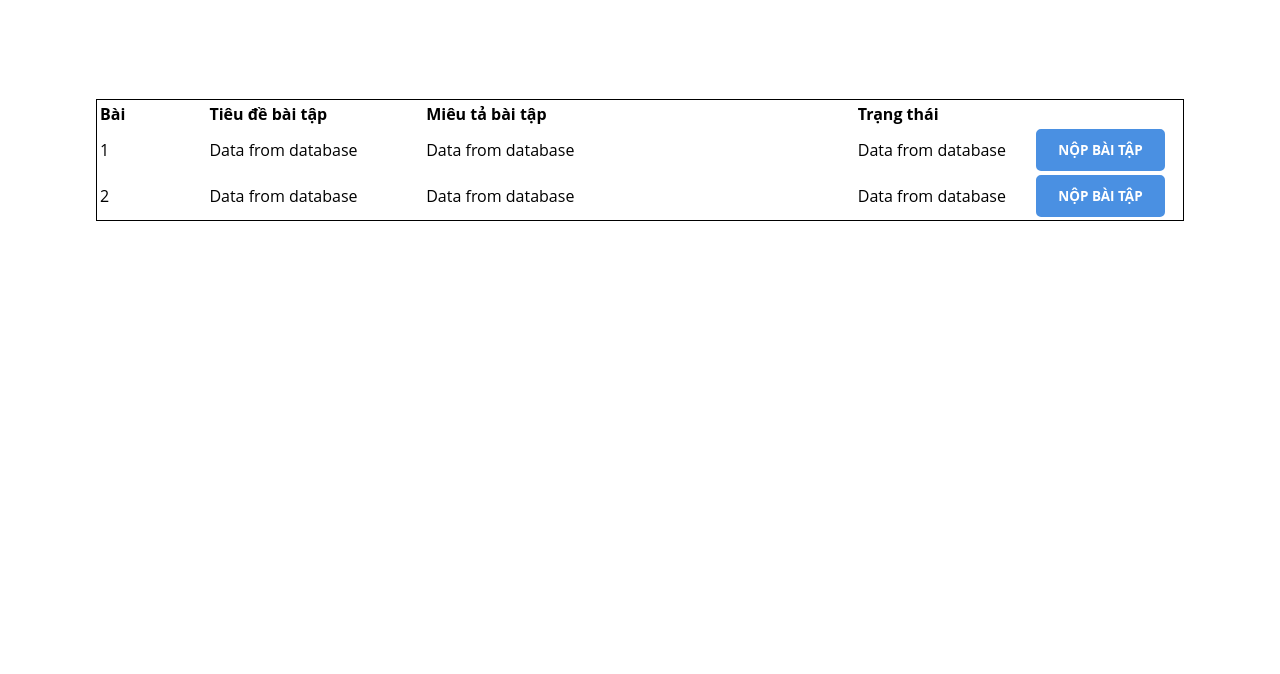
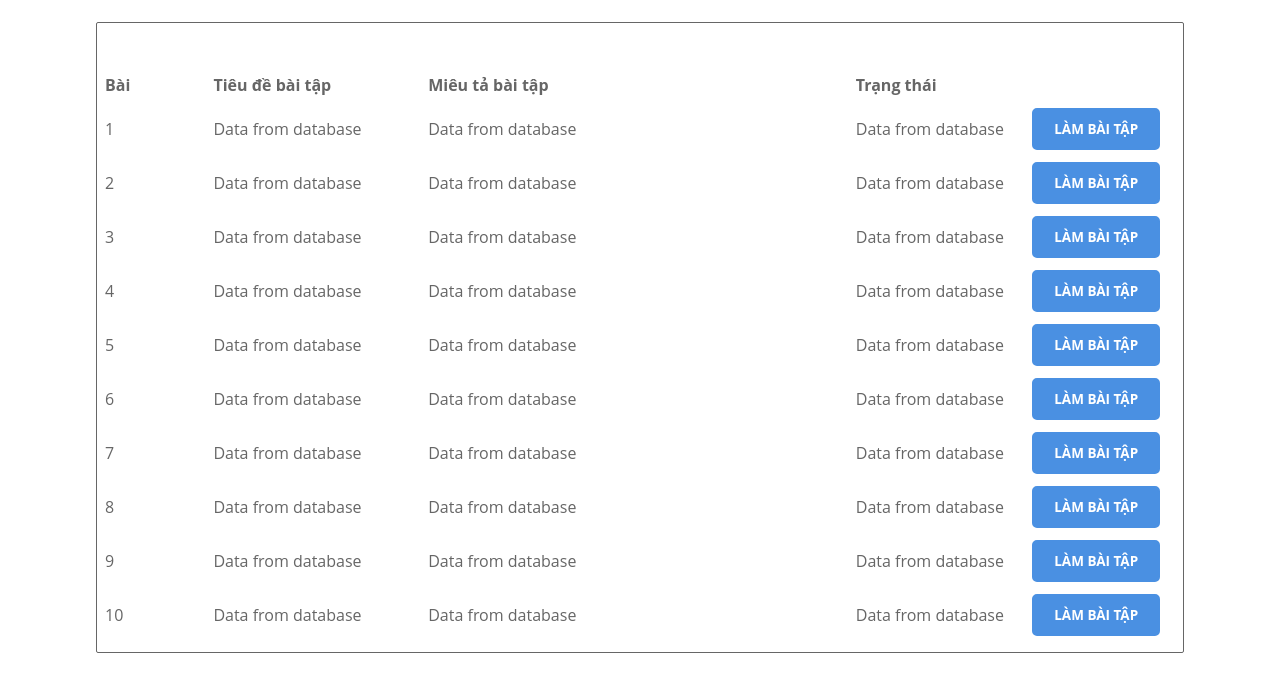
Before and after one commit to nmtoan251998/member-study-process, a website: page index.html in a window 1280 px wide. Shown: the part 126-800 px from the top of the page. Drawn offline with Linux system fonts and the light colour scheme.

Commit message:
Add some change in _ex-table

```diff
--- a/assets/sass/components/_ex-table.scss
+++ b/assets/sass/components/_ex-table.scss
@@ -1,13 +1,19 @@
 .coding__ex-list {
     width: 85%;
     margin: 0 auto;
-    border: 1px solid black;
+    border: 1px solid $color-dark-2;
+    border-radius: 2px;
     overflow-x: auto;
 }
 
 .coding__table {
     counter-reset: tableCounter;
 
+    -webkit-border-vertical-spacing: 10px;
+
+    color: $color-dark-2;
+    padding: .5rem;
+    padding-top: 4rem;
     width: 100%;
 
 
@@ -18,6 +24,7 @@
 
     &-head {
         text-align: left;
+        color: $color-dark-2;
 
         &:nth-child(1) {width: 10%}
         &:nth-child(2) {width: 20%}
--- a/assets/sass/pages/_giai-bai-tap-clicked.scss
+++ b/assets/sass/pages/_giai-bai-tap-clicked.scss
@@ -3,7 +3,6 @@
     width: 85%;
     margin: 5rem auto 0;
     padding: 1.6rem;
-    border: 1px solid black;
 
     &__heading {
         float: left;
--- a/index.html
+++ b/index.html
@@ -25,7 +25,7 @@
             </ul>
         </div>
     </div>
-    <div class="coding__ex-list u-mt-xl">
+    <div class="coding__ex-list u-mt-s">
         <table class="coding__table">
             <tr class="coding__table-row">
                 <th class="coding__table-head">Bài</th>
@@ -40,7 +40,7 @@
                 <td class="coding__table-data">Data from database</td>
                 <td class="coding__table-data">Data from database</td>
                 <td class="coding__table-data u-center-text">
-                    <a href="#" class="btn btn--link btn--primary">Nộp bài tập</a>
+                    <a href="#" target="_blank" class="btn btn--link btn--primary">Làm bài tập</a>
                 </td>
             </tr>
             <tr>
@@ -49,7 +49,79 @@
                 <td class="coding__table-data">Data from database</td>
                 <td class="coding__table-data">Data from database</td>
                 <td class="coding__table-data u-center-text">
-                    <a href="#" class="btn btn--link btn--primary">Nộp bài tập</a>
+                    <a href="#" target="_blank" class="btn btn--link btn--primary">Làm bài tập</a>
+                </td>
+            </tr>
+            <tr>
+                <td class="coding__table-data coding__table-counter-cell"></td>
+                <td class="coding__table-data">Data from database</td>
+                <td class="coding__table-data">Data from database</td>
+                <td class="coding__table-data">Data from database</td>
+                <td class="coding__table-data u-center-text">
+                    <a href="#" target="_blank" class="btn btn--link btn--primary">Làm bài tập</a>
+                </td>
+            </tr>
+            <tr>
+                <td class="coding__table-data coding__table-counter-cell"></td>
+                <td class="coding__table-data">Data from database</td>
+                <td class="coding__table-data">Data from database</td>
+                <td class="coding__table-data">Data from database</td>
+                <td class="coding__table-data u-center-text">
+                    <a href="#" target="_blank" class="btn btn--link btn--primary">Làm bài tập</a>
+                </td>
+            </tr>
+            <tr>
+                <td class="coding__table-data coding__table-counter-cell"></td>
+                <td class="coding__table-data">Data from database</td>
+                <td class="coding__table-data">Data from database</td>
+                <td class="coding__table-data">Data from database</td>
+                <td class="coding__table-data u-center-text">
+                    <a href="#" target="_blank" class="btn btn--link btn--primary">Làm bài tập</a>
+                </td>
+            </tr>
+            <tr>
+                <td class="coding__table-data coding__table-counter-cell"></td>
+                <td class="coding__table-data">Data from database</td>
+                <td class="coding__table-data">Data from database</td>
+                <td class="coding__table-data">Data from database</td>
+                <td class="coding__table-data u-center-text">
+                    <a href="#" target="_blank" class="btn btn--link btn--primary">Làm bài tập</a>
+                </td>
+            </tr>
+            <tr>
+                <td class="coding__table-data coding__table-counter-cell"></td>
+                <td class="coding__table-data">Data from database</td>
+                <td class="coding__table-data">Data from database</td>
+                <td class="coding__table-data">Data from database</td>
+                <td class="coding__table-data u-center-text">
+                    <a href="#" target="_blank" class="btn btn--link btn--primary">Làm bài tập</a>
+                </td>
+            </tr>
+            <tr>
+                <td class="coding__table-data coding__table-counter-cell"></td>
+                <td class="coding__table-data">Data from database</td>
+                <td class="coding__table-data">Data from database</td>
+                <td class="coding__table-data">Data from database</td>
+                <td class="coding__table-data u-center-text">
+                    <a href="#" target="_blank" class="btn btn--link btn--primary">Làm bài tập</a>
+                </td>
+            </tr>
+            <tr>
+                <td class="coding__table-data coding__table-counter-cell"></td>
+                <td class="coding__table-data">Data from database</td>
+                <td class="coding__table-data">Data from database</td>
+                <td class="coding__table-data">Data from database</td>
+                <td class="coding__table-data u-center-text">
+                    <a href="#" target="_blank" class="btn btn--link btn--primary">Làm bài tập</a>
+                </td>
+            </tr>
+            <tr>
+                <td class="coding__table-data coding__table-counter-cell"></td>
+                <td class="coding__table-data">Data from database</td>
+                <td class="coding__table-data">Data from database</td>
+                <td class="coding__table-data">Data from database</td>
+                <td class="coding__table-data u-center-text">
+                    <a href="#" target="_blank" class="btn btn--link btn--primary">Làm bài tập</a>
                 </td>
             </tr>
         </table>
```
Also changed, not shown: assets/css/giaiBaiTapClicked.css, 1 other file.
